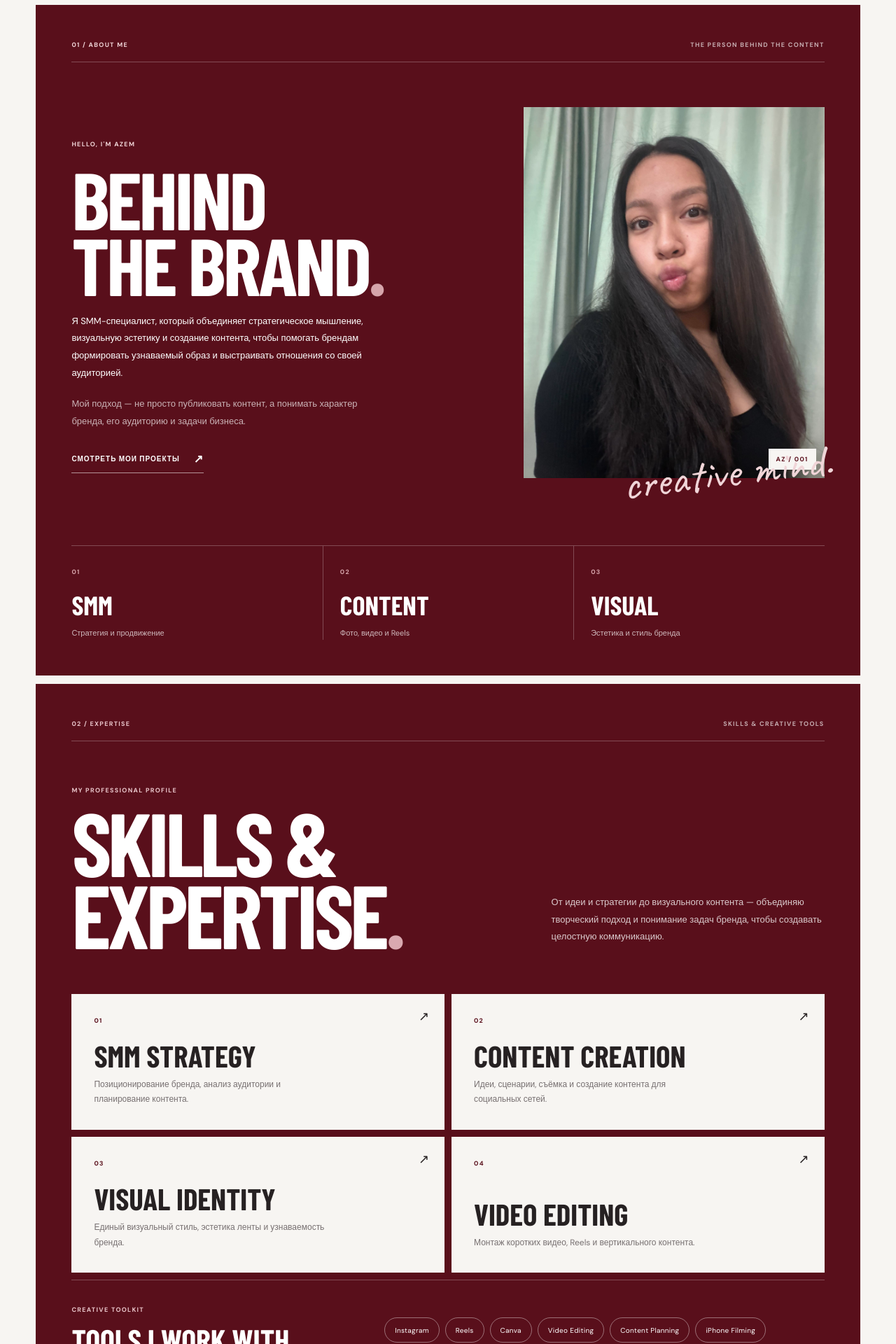
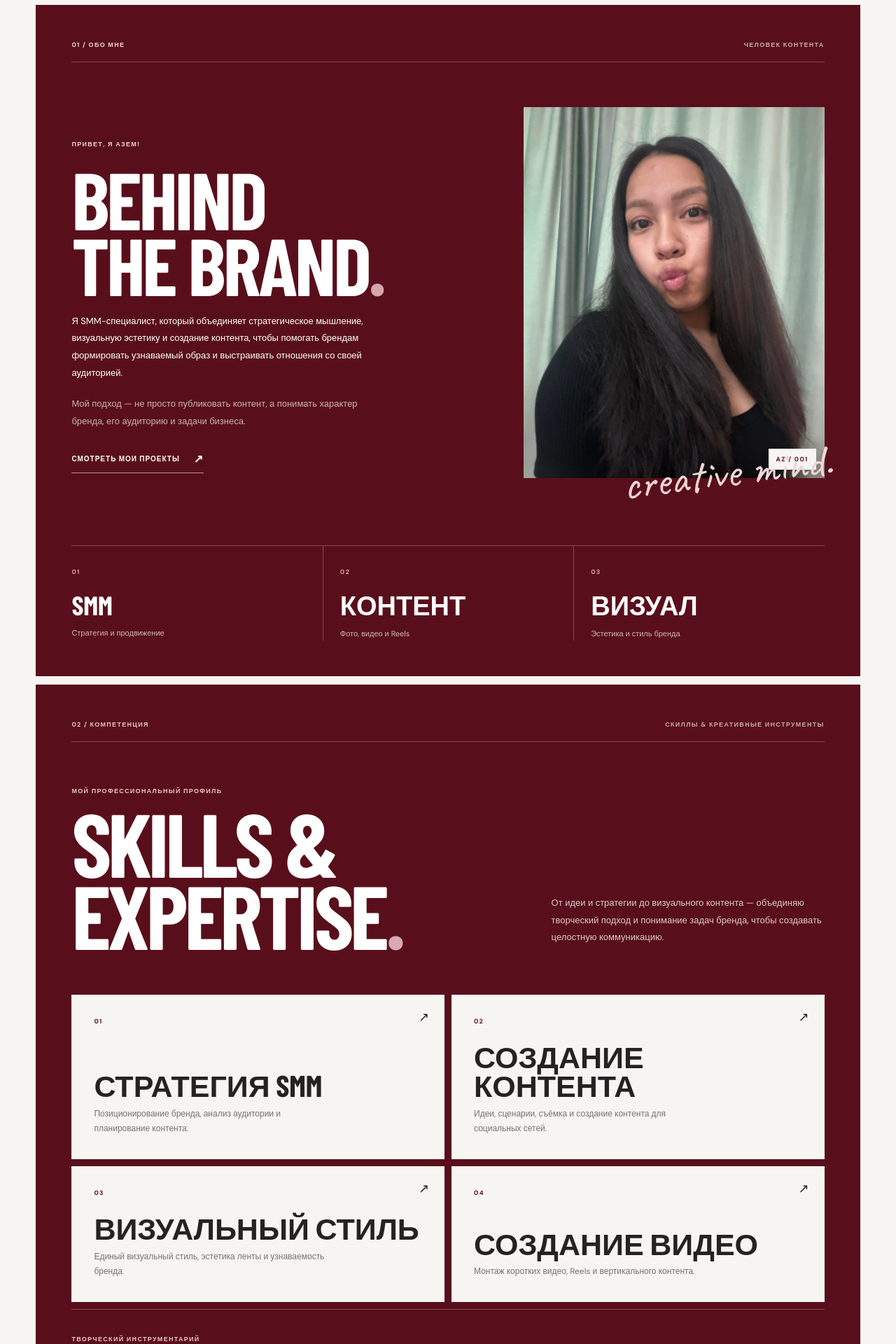
Before and after one commit to Oscarquell/aar-smm, a React (Create React App) app: page / in a window 1280 px wide. Shown: the part 880-2800 px from the top of the page at 70% size. Built offline with nearby package versions, Linux system fonts and the light colour scheme; a web font is replaced by a local one.

Commit message:
Изменил языки

```diff
--- a/src/modules/about/About.jsx
+++ b/src/modules/about/About.jsx
@@ -8,11 +8,11 @@ const highlights = [
         label: "Стратегия и продвижение",
     },
     {
-        value: "CONTENT",
+        value: "КОНТЕНТ",
         label: "Фото, видео и Reels",
     },
     {
-        value: "VISUAL",
+        value: "ВИЗУАЛ",
         label: "Эстетика и стиль бренда",
     },
 ];
@@ -21,15 +21,15 @@ export default function About() {
     return (
         <section className="about" id="about">
             <div className="about__heading">
-                <span className="about__eyebrow">01 / ABOUT ME</span>
+                <span className="about__eyebrow">01 / ОБО МНЕ</span>
                 <span className="about__heading-note">
-          THE PERSON BEHIND THE CONTENT
+          ЧЕЛОВЕК КОНТЕНТА
         </span>
             </div>
 
             <div className="about__grid">
                 <div className="about__content">
-                    <span className="about__label">HELLO, I'M AZEM</span>
+                    <span className="about__label">ПРИВЕТ, Я АЗЕМ!</span>
 
                     <h2 className="about__title">
                         BEHIND
--- a/src/modules/hero/Hero.jsx
+++ b/src/modules/hero/Hero.jsx
@@ -8,7 +8,7 @@ export default function Hero() {
             <div className="hero__top">
                 <div className="hero__intro">
           <span className="hero__eyebrow">
-            SMM SPECIALIST / BISHKEK
+            SMM СПЕЦИАЛИСТ / BISHKEK
           </span>
 
                     <p>
@@ -17,7 +17,7 @@ export default function Hero() {
                     </p>
                 </div>
 
-                <span className="hero__index">PORTFOLIO — 2026</span>
+                <span className="hero__index">ПОРТФОЛИО — 2026</span>
             </div>
 
             <div className="hero__visual">
@@ -42,13 +42,13 @@ export default function Hero() {
                 <span className="hero__script">Manager.</span>
 
                 <span className="hero__vertical-label">
-          STRATEGY · CONTENT · AESTHETICS
+          СТРАТЕГИЯ · КОНТЕНТ · ЭСТЕТИКА
         </span>
             </div>
 
             <div className="hero__bottom">
         <span className="hero__website">
-          AZEM / CREATIVE PORTFOLIO
+          АЗЕМ / ПОРТФОЛИО
         </span>
 
                 <a className="hero__scroll" href="#about">
--- a/src/modules/qualifications/Qualifications.jsx
+++ b/src/modules/qualifications/Qualifications.jsx
@@ -4,25 +4,25 @@ import "./Qualifications.css";
 const skills = [
     {
         number: "01",
-        title: "SMM STRATEGY",
+        title: "СТРАТЕГИЯ SMM",
         description:
             "Позиционирование бренда, анализ аудитории и планирование контента.",
     },
     {
         number: "02",
-        title: "CONTENT CREATION",
+        title: "СОЗДАНИЕ КОНТЕНТА",
         description:
             "Идеи, сценарии, съёмка и создание контента для социальных сетей.",
     },
     {
         number: "03",
-        title: "VISUAL IDENTITY",
+        title: "ВИЗУАЛЬНЫЙ СТИЛЬ",
         description:
             "Единый визуальный стиль, эстетика ленты и узнаваемость бренда.",
     },
     {
         number: "04",
-        title: "VIDEO EDITING",
+        title: "СОЗДАНИЕ ВИДЕО",
         description:
             "Монтаж коротких видео, Reels и вертикального контента.",
     },
@@ -32,9 +32,9 @@ const tools = [
     "Instagram",
     "Reels",
     "Canva",
-    "Video Editing",
-    "Content Planning",
-    "iPhone Filming",
+    "Facebook",
+    "Tik-Tok",
+    "Adobe Premier Pro"
 ];
 
 export default function Qualifications() {
@@ -42,18 +42,18 @@ export default function Qualifications() {
         <section className="qualifications" id="qualifications">
             <div className="qualifications__header">
         <span className="qualifications__eyebrow">
-          02 / EXPERTISE
+          02 / КОМПЕТЕНЦИЯ
         </span>
 
                 <span className="qualifications__header-note">
-          SKILLS & CREATIVE TOOLS
+          СКИЛЛЫ & КРЕАТИВНЫЕ ИНСТРУМЕНТЫ
         </span>
             </div>
 
             <div className="qualifications__intro">
                 <div className="qualifications__title-wrap">
           <span className="qualifications__overline">
-            MY PROFESSIONAL PROFILE
+            МОЙ ПРОФЕССИОНАЛЬНЫЙ ПРОФИЛЬ
           </span>
 
                     <h2 className="qualifications__title">
@@ -95,10 +95,10 @@ export default function Qualifications() {
             <div className="qualifications__tools">
                 <div className="qualifications__tools-heading">
           <span className="qualifications__overline">
-            CREATIVE TOOLKIT
+            ТВОРЧЕСКИЙ ИНСТРУМЕНТАРИЙ
           </span>
 
-                    <h3>TOOLS I WORK WITH</h3>
+                    <h3>ПЛАТФОРМЫ</h3>
                 </div>
 
                 <div className="qualifications__tags">
@@ -111,8 +111,8 @@ export default function Qualifications() {
             </div>
 
             <div className="qualifications__footer">
-                <span>STRATEGY FIRST. CREATIVE ALWAYS.</span>
-                <span>AZEM — SMM SPECIALIST</span>
+                <span>ПЕРВОНАЧАЛЬНО СТРАТЕГИЯ. КРЕАТИВ - ВСЕГДА.</span>
+                <span>АЗЕМ — SMM СПЕЦИАЛИСТ</span>
             </div>
         </section>
     );
```
Also changed, not shown: 1 other file (tests, documents, lock files or other folders).
